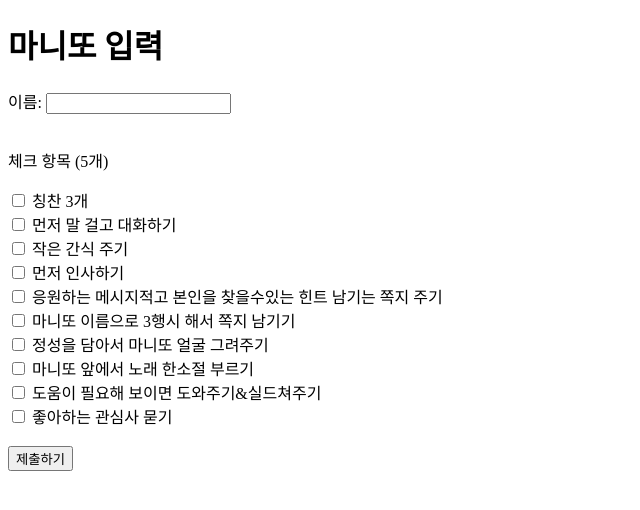
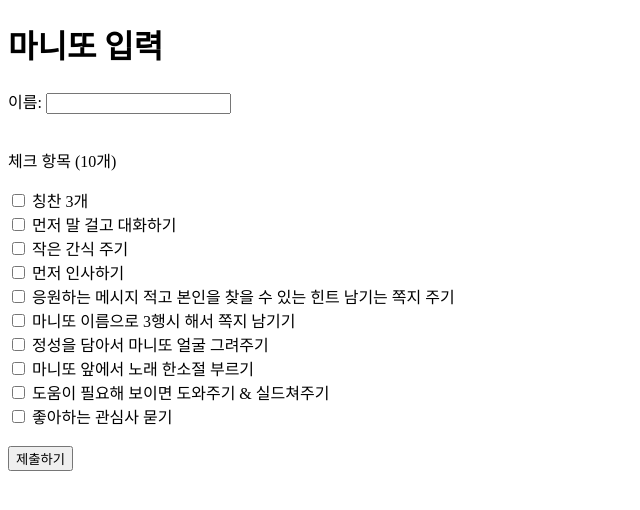
Before and after one commit to i89624356-web/secret-friend, a Flask app: page / in a window 1280 px wide. Shown: the top 510 px of the page, without its empty margins (0-640 px from the left). Run offline with Flask 3, Linux system fonts and the light colour scheme.

Commit message:
찐최종본

```diff
--- a/templates/index.html
+++ b/templates/index.html
@@ -14,19 +14,18 @@
         <input type="text" name="name" required>
         <br><br>
 
-        <p>체크 항목 (5개)</p>
+        <p>체크 항목 (10개)</p>
         <label><input type="checkbox" name="checks" value="칭찬 3개"> 칭찬 3개</label><br>
         <label><input type="checkbox" name="checks" value="먼저 말 걸고 대화하기"> 먼저 말 걸고 대화하기</label><br>
         <label><input type="checkbox" name="checks" value="작은 간식 주기"> 작은 간식 주기</label><br>
         <label><input type="checkbox" name="checks" value="먼저 인사하기"> 먼저 인사하기</label><br>
-        <label><input type="checkbox" name="checks" value="응원하는 메시지 적고 본인을 찾을 수 있는 힌트 남기는 쪽지 주기"> 응원하는 메시지적고 본인을 찾을수있는
-            힌트
-            남기는 쪽지 주기</label><br>
+        <label><input type="checkbox" name="checks" value="응원하는 메시지 적고 본인을 찾을 수 있는 힌트 남기는 쪽지 주기"> 응원하는 메시지 적고 본인을 찾을 수
+            있는 힌트 남기는 쪽지 주기</label><br>
         <label><input type="checkbox" name="checks" value="마니또 이름으로 3행시 해서 쪽지 남기기"> 마니또 이름으로 3행시 해서 쪽지 남기기</label><br>
         <label><input type="checkbox" name="checks" value="정성을 담아서 마니또 얼굴 그려주기"> 정성을 담아서 마니또 얼굴 그려주기</label><br>
         <label><input type="checkbox" name="checks" value="마니또 앞에서 노래 한소절 부르기"> 마니또 앞에서 노래 한소절 부르기</label><br>
-        <label><input type="checkbox" name="checks" value="도움이 필요해 보이면 도와주기 & 실드 쳐주기"> 도움이 필요해 보이면
-            도와주기&실드쳐주기</label><br>
+        <label><input type="checkbox" name="checks" value="도움이 필요해 보이면 도와주기 & 실드 쳐주기"> 도움이 필요해 보이면 도와주기 &
+            실드쳐주기</label><br>
         <label><input type="checkbox" name="checks" value="좋아하는 관심사 묻기"> 좋아하는 관심사 묻기</label><br>
 
         <br>
```
